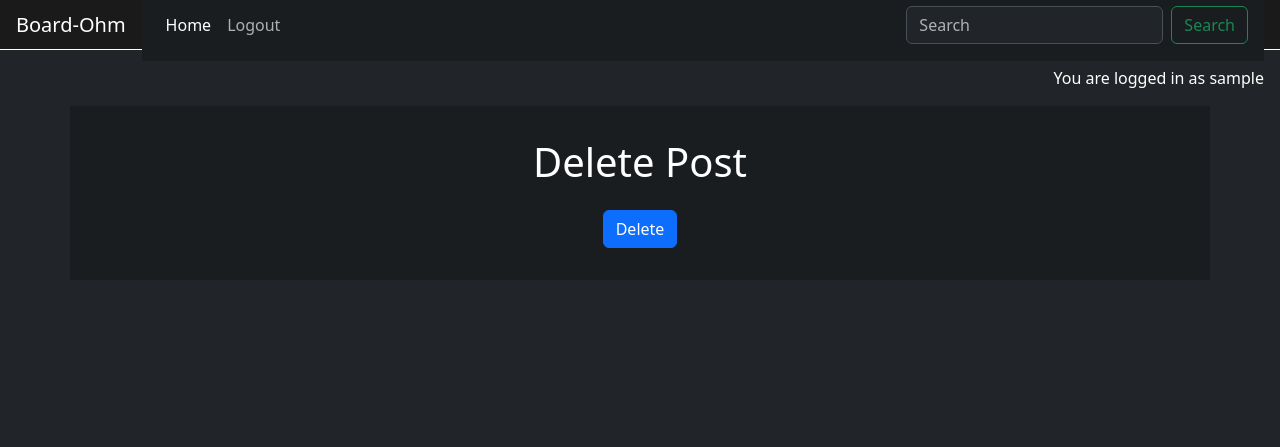
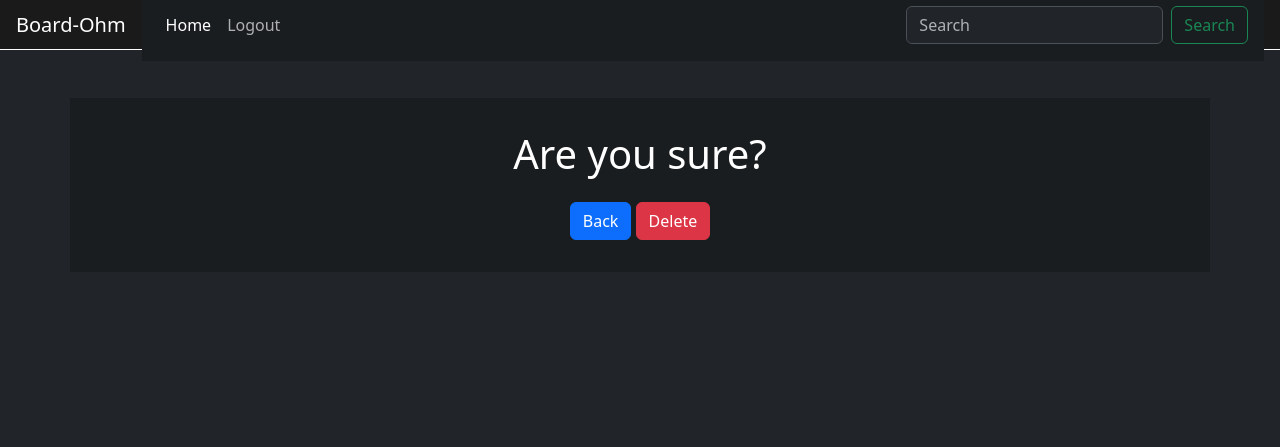
Before and after one commit to EndaMagennis/baoard-ohm, a Django app: a page that uses templates/base.html in a window 1280 px wide. Shown: the top 447 px of the page. Run offline with Django 4.2, Linux system fonts and the light colour scheme; a user stored in the database is signed in; tables that the repository leaves empty hold one stand-in row (values such as "Sample post"); some libraries are stand-ins or nearby versions.

Commit message:
Add confirmation to delete function and give superuser full crud for all posts

```diff
--- a/feed/templates/feed/index.html
+++ b/feed/templates/feed/index.html
@@ -65,7 +65,7 @@
                     <i class="fa-regular fa-heart"></i></button
                   >{{post.number_of_likes}}
                 </div>
-                {% if user.is_authenticated and user == post.author %}
+                {% if user.is_authenticated and user == post.author or user.is_superuser %}
                 <div class="col">
                   <a
                     href="{% url 'post_update' post.slug %}"
--- a/feed/templates/feed/post_delete.html
+++ b/feed/templates/feed/post_delete.html
@@ -1,9 +1,9 @@
 {% extends 'base.html' %} {% block content %} {% load crispy_forms_tags %}
-{% if user.is_authenticated and user == post.author %}
-<div class="container p-3 mb-5 bg-dark-subtle">
-  <div class="row m-3 center">
+{% if user.is_authenticated and user == post.author or user.is_superuser %}
+<div class="container p-3 mt-5 bg-dark-subtle text-center">
+  <div class="row m-3">
     <div class="col-12">
-      <h1 class="text-center">Delete Post</h1>
+      <h1 class="text-center">Are you sure?</h1>
     </div>
   </div>
   <div class="row m-3 d-flex">
@@ -11,7 +11,8 @@
       <form method="POST" enctype="multipart/form-data">
         {% csrf_token %} {{ form|crispy }}
         <div class="text-center">
-          <button class="btn btn-primary" type="submit">Delete</button>
+          <a href="{% url 'home' %}" class="btn btn-primary">Back</a>
+          <button class="btn btn-danger" type="submit">Delete</button>
         </div>
       </form>
     </div>
--- a/feed/templates/feed/post_update.html
+++ b/feed/templates/feed/post_update.html
@@ -1,5 +1,5 @@
 {% extends 'base.html' %} {% block content %} {% load crispy_forms_tags %}
-{% if user.is_authenticated and user == post.author %}
+{% if user.is_authenticated and user == post.author or user.is_superuser %}
 <div class="container p-3 mb-5 bg-dark-subtle">
   <div class="row m-3 center">
     <div class="col-12">
--- a/templates/base.html
+++ b/templates/base.html
@@ -115,11 +115,7 @@
 
     <!--Main-->
     <main class="flex-shrink-0 main-bg move-down">
-      {% if user.is_authenticated %}
-      <p class="text-end m-3">You are logged in as {{ user }}</p>
-      {% else %}
-      <p class="text-end m-3">You are not logged in</p>
-      {% endif %} {% block content %}
+      {% block content %}
       <!-- Content Goes here -->
 
       {% endblock content %}
```
